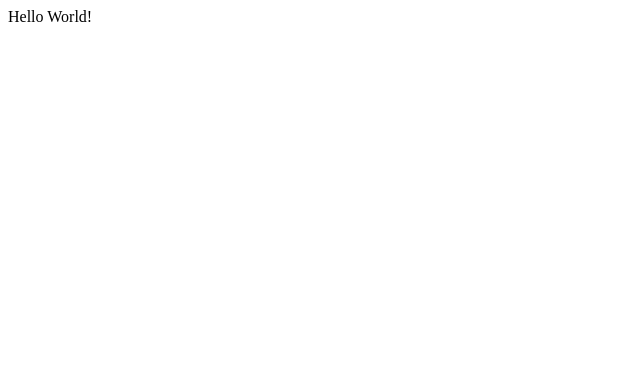
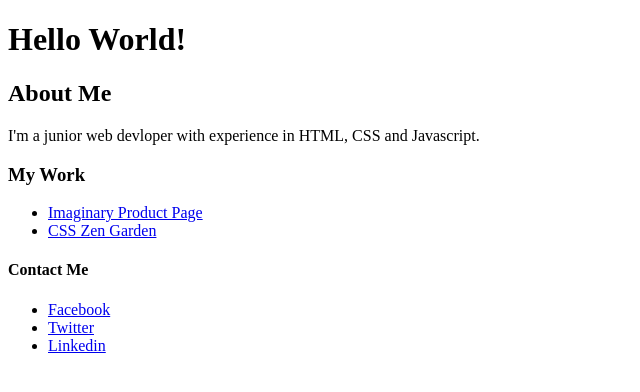
Before and after one commit to hlkessner/hlkessner.github.io, a plain HTML site: page index.html in a window 1280 px wide. Shown: the whole page, without its empty margins (0-640 px from the left). Drawn offline with Linux system fonts and the light colour scheme.

Commit message:
updated about me pages

```diff
--- a/index.html
+++ b/index.html
@@ -5,11 +5,33 @@
 <meta name="description" content="Halsey Kessner Portfolio">
 <meta name="keywords" content="HTML,CSS,javascript, portfolio, web developer">
 <meta name="author" content="Halsey Kessner">
+<link rel="stylesheet" href="main.css">
 <title>Halsey Kessner Portfolio</title>
 </head>
 
 <body>
-Hello World!
+  <header><h1>Hello World!</h1></header>
+  <!-- BioSection -->
+  <section id=bio>
+    <h1>About Me</h1>
+      <p>
+        I'm a junior web devloper with experience in HTML, CSS and Javascript.
+      </p>
+    <!--Portfolio Section -->
+    <section id=work>
+        <h1>My Work</h1>
+            <ul>
+              <li><a href="http://hkessner.com/wats1010-product-page/">Imaginary Product Page</a></li>
+              <li><a href="http://hkessner.com/wats1010-css-zen-garden/">CSS Zen Garden</a></li>
+            </ul>
+    <!--Contact Me -->
+      <section id=contact>
+   <h1>Contact Me</h1>
+        <ul>
+          <li><a href="https://www.facebook.com/halsey.kessner">Facebook</a></li>
+          <li><a href="https://twitter.com/HalseyKessner">Twitter</a></li>
+          <li><a href="https://www.linkedin.com/in/halsey-kessner-bb71376b?trk=nav_responsive_tab_profile">Linkedin</a></li>
+        </ul>
 </body>
 
 </html>
```
